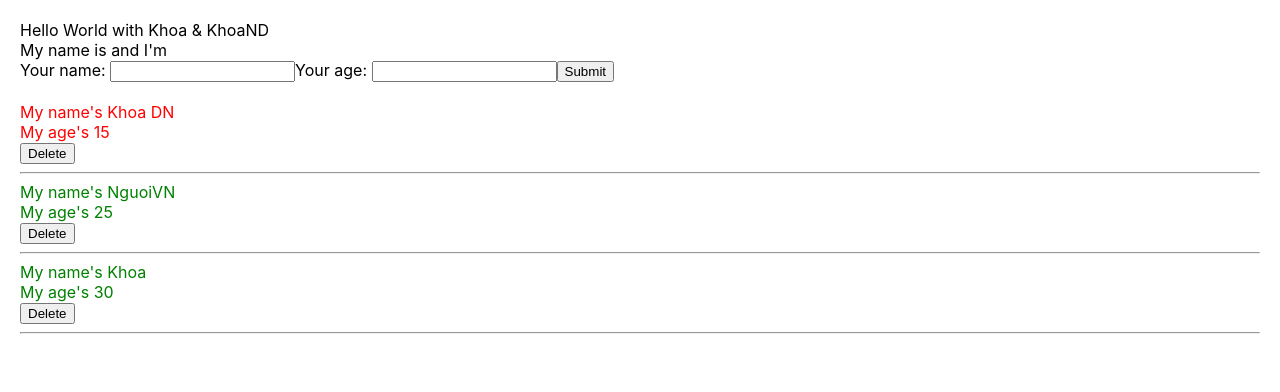
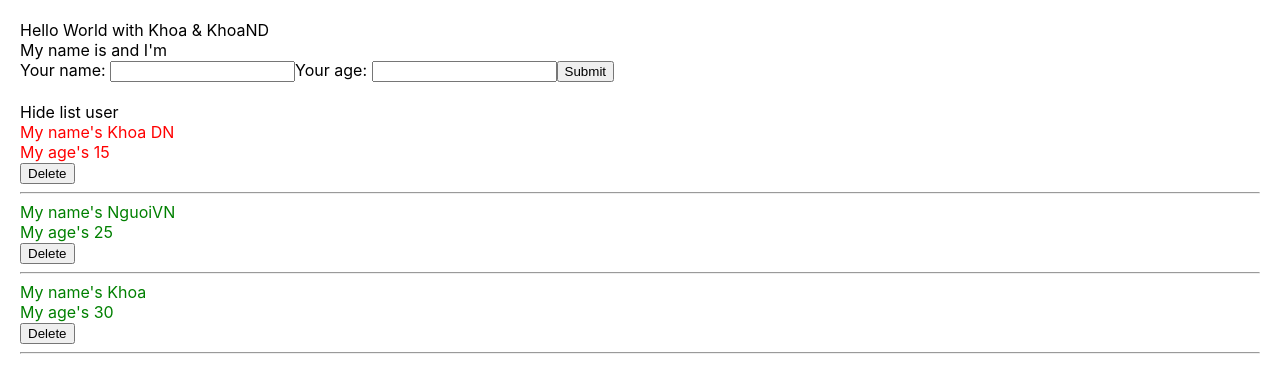
Before and after one commit to Khoa-Dam/my-react-app, a React (Create React App) app: page / in a window 1280 px wide. Shown: the top 392 px of the page. Built offline with nearby package versions, Linux system fonts and the light colour scheme.

Commit message:
useState Hook

```diff
--- a/src/components/DisplayInfor.js
+++ b/src/components/DisplayInfor.js
@@ -1,4 +1,4 @@
-import React from "react";
+import React, { useState } from "react";
 import './DisplayInfor.scss';
 import logo from './../logo.svg';
 
@@ -40,9 +40,25 @@
 const DisplayInfor = (props) => {
     const { listUsers } = props; // object
 
+    const [isShowHideListUser, setShowHideListUser] = useState(true);
+
+    // this.state = {
+    //     isShowHideListUser: true,
+    // }
+    const handleShowHideListUser = () => {
+        // this.setState = {
+        //     isShowHideListUser: true,
+        // }
+        setShowHideListUser(!isShowHideListUser);
+    }
     return (
         <div className='display-infor-container'>
-            {true &&
+            <div>
+                <span onClick={() => handleShowHideListUser()}>
+                    {isShowHideListUser === true ? "Hide list user" : "Show list user"}
+                </span>
+            </div>
+            {isShowHideListUser &&
                 <>
                     {listUsers.map((user) => {
                         return (
```
